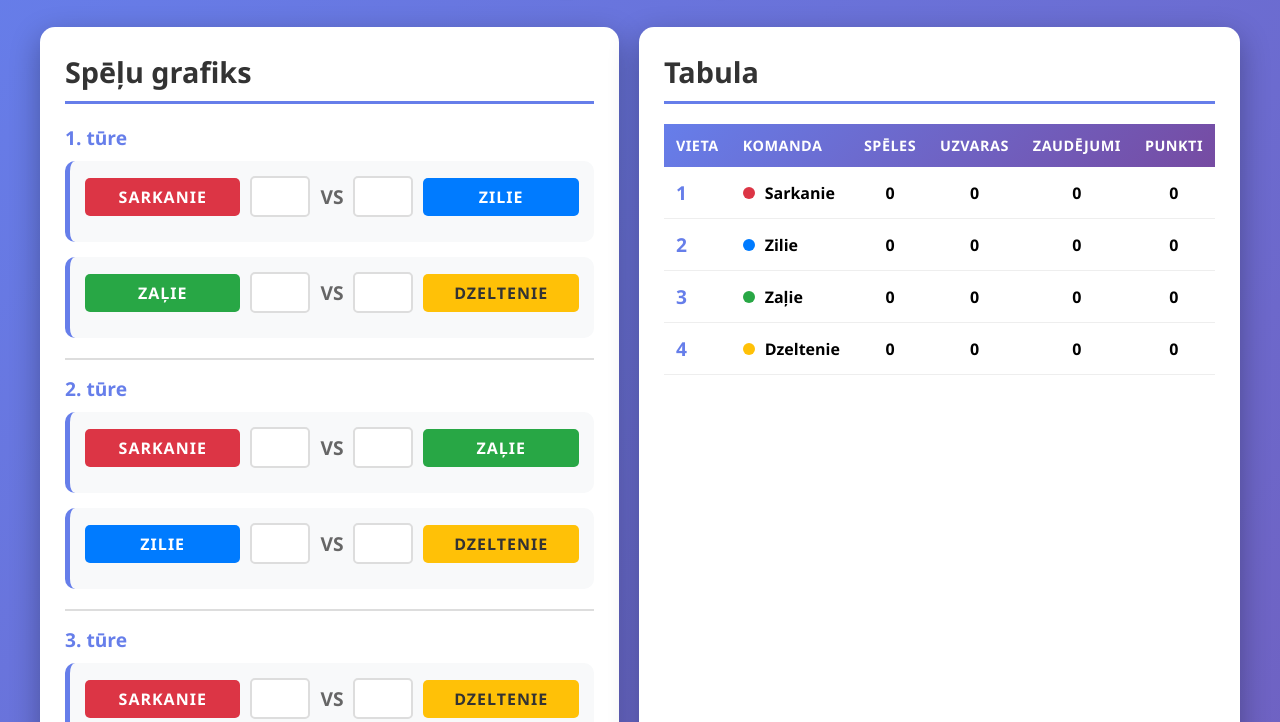
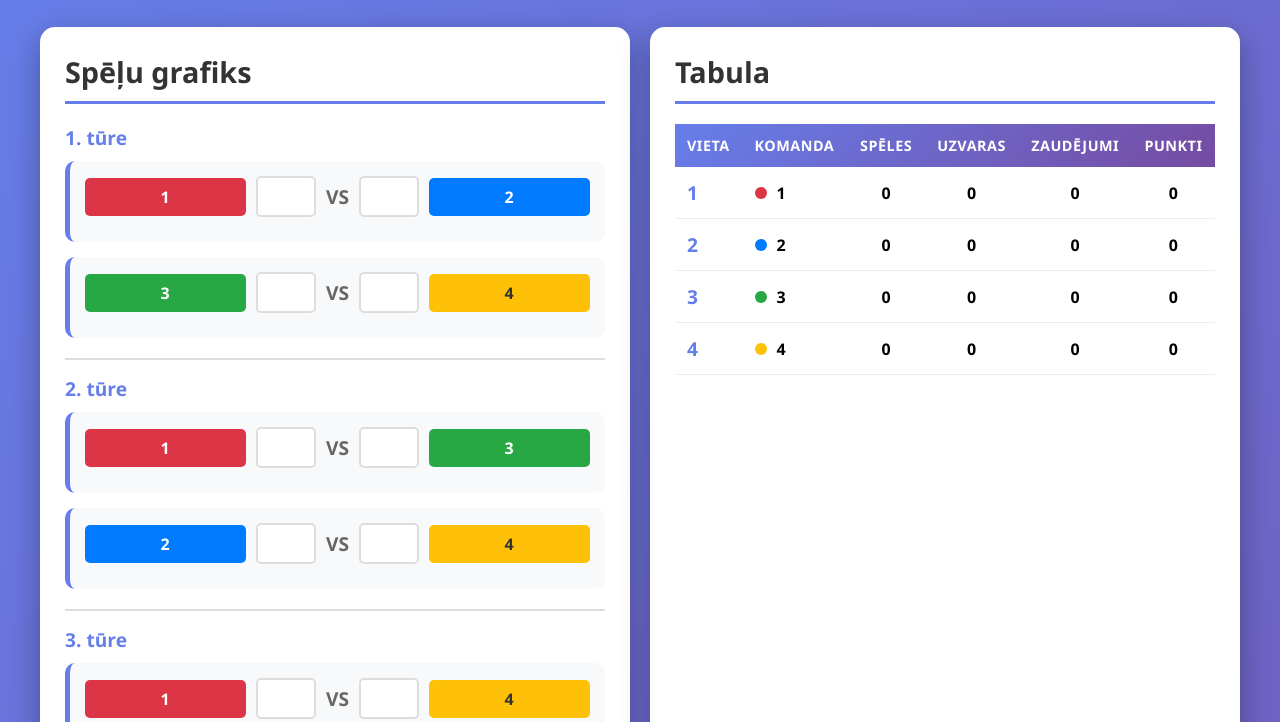
Before and after one commit to 19th/rolleg-hockey, a plain HTML site: page index.html in a window 1280 px wide. Shown: the part 78-800 px from the top of the page. Drawn offline with Linux system fonts and the light colour scheme.

Commit message:
Team rename

```diff
--- a/index.html
+++ b/index.html
@@ -360,10 +360,10 @@
     <script>
         const teams = ['red', 'blue', 'green', 'yellow'];
         const teamNames = {
-            'red': 'Sarkanie',
-            'blue': 'Zilie',
-            'green': 'Zaļie',
-            'yellow': 'Dzeltenie'
+            'red': '1',
+            'blue': '2',
+            'green': '3',
+            'yellow': '4'
         };
 
         // Generate all games according to the specific schedule
```
